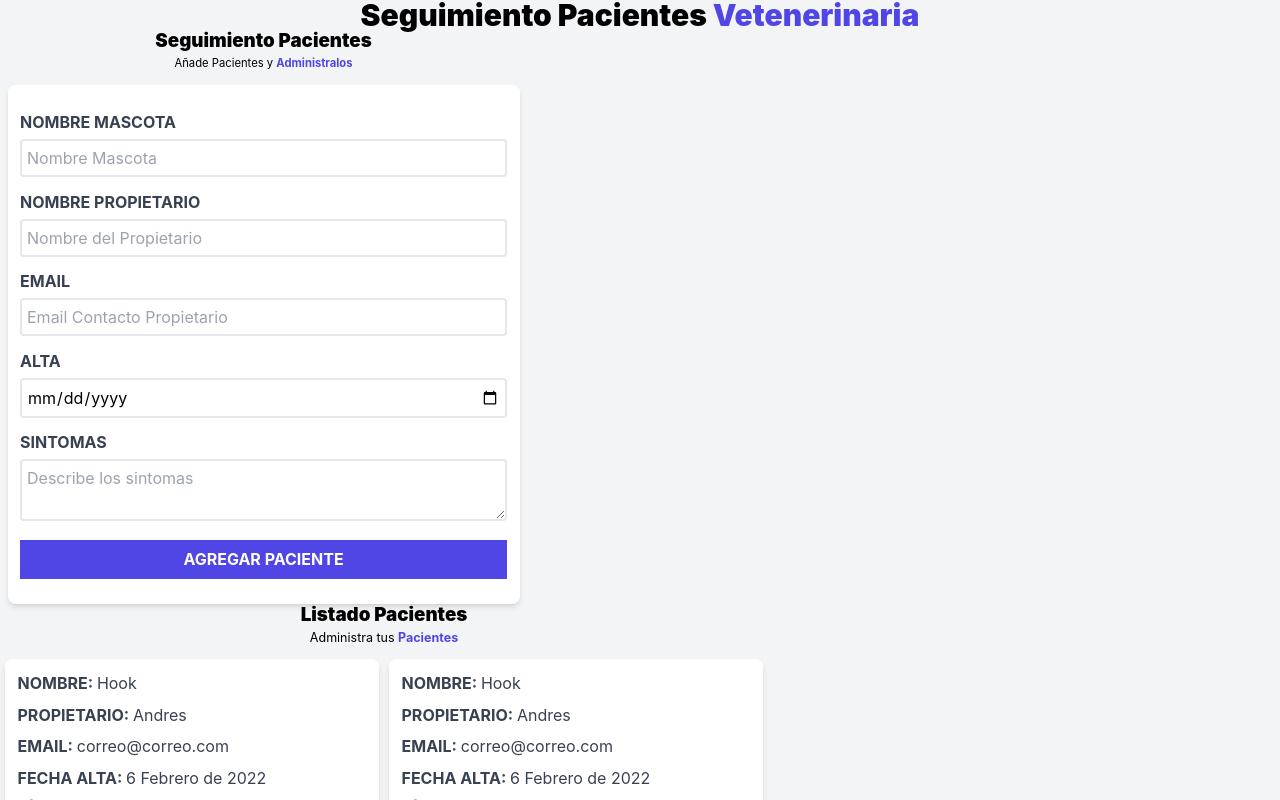
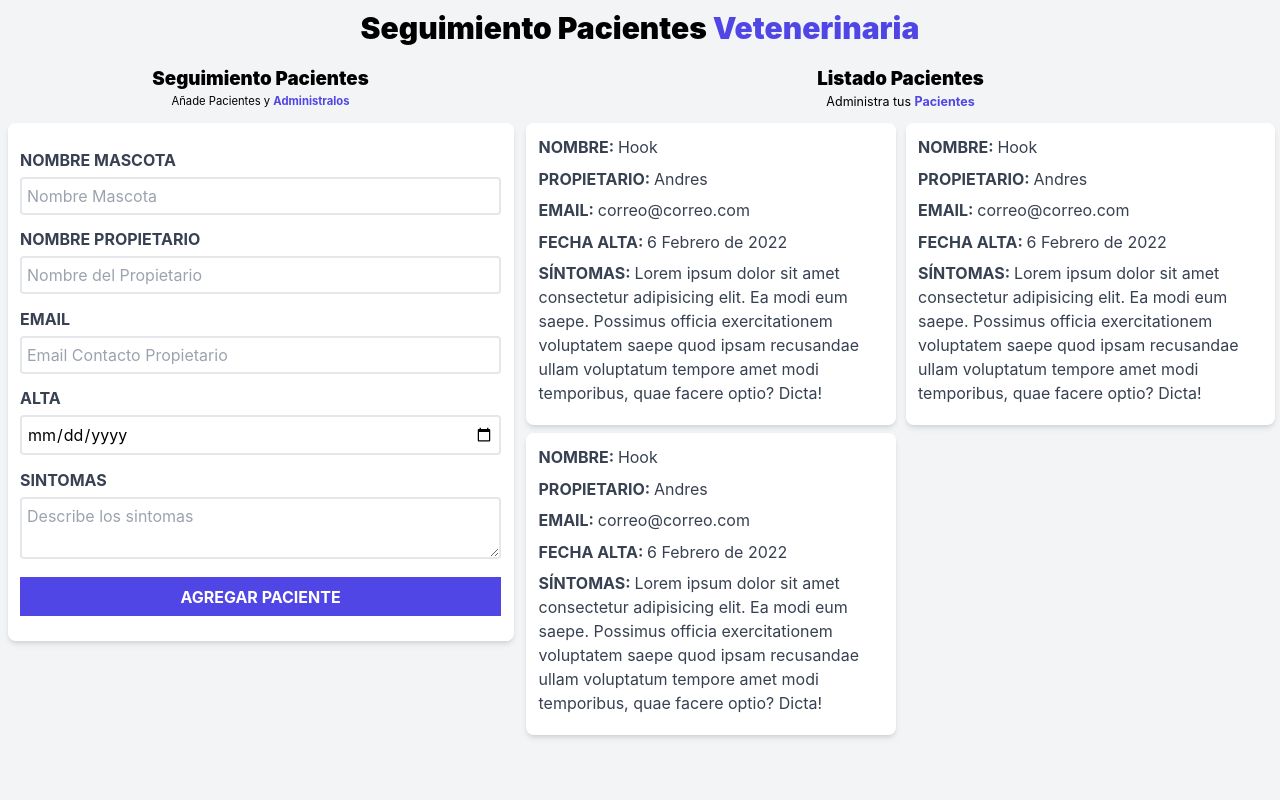
Before and after one commit to GhostemaneUrs/Administrador-De-Citas, a React (Vite) app: page / in a window 1280 px wide. Shown: the top 800 px of the page. Built offline with nearby package versions, Linux system fonts and the light colour scheme.

Commit message:
feat: update structure index page

```diff
--- a/src/page/index.jsx
+++ b/src/page/index.jsx
@@ -1,14 +1,16 @@
 import Header from "../components/Header";
 import Formulario from "../components/Formulario";
-import Pacientes from "../components/Pacientes";
+import Pacientes from "../components/Pacientes/index";
 
 const App = () => {
   return (
     <>
-      <div className="container">
+      <div className="container mx-auto mt-5">
         <Header />
-        <Formulario />
-        <Pacientes />
+        <div className="mt-10 md:flex justify-center">
+          <Formulario />
+          <Pacientes />
+        </div>
       </div>
     </>
   );
```
